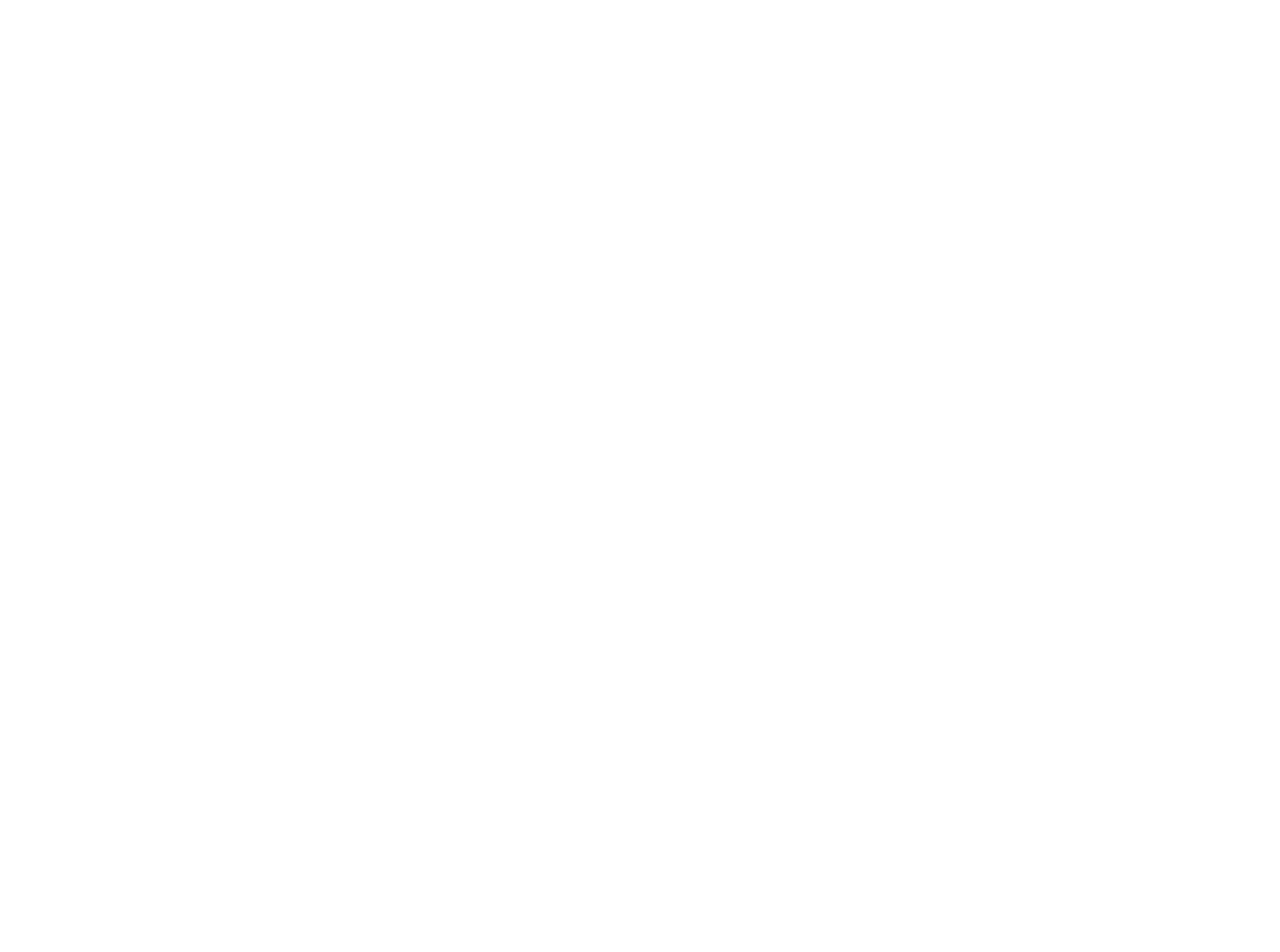
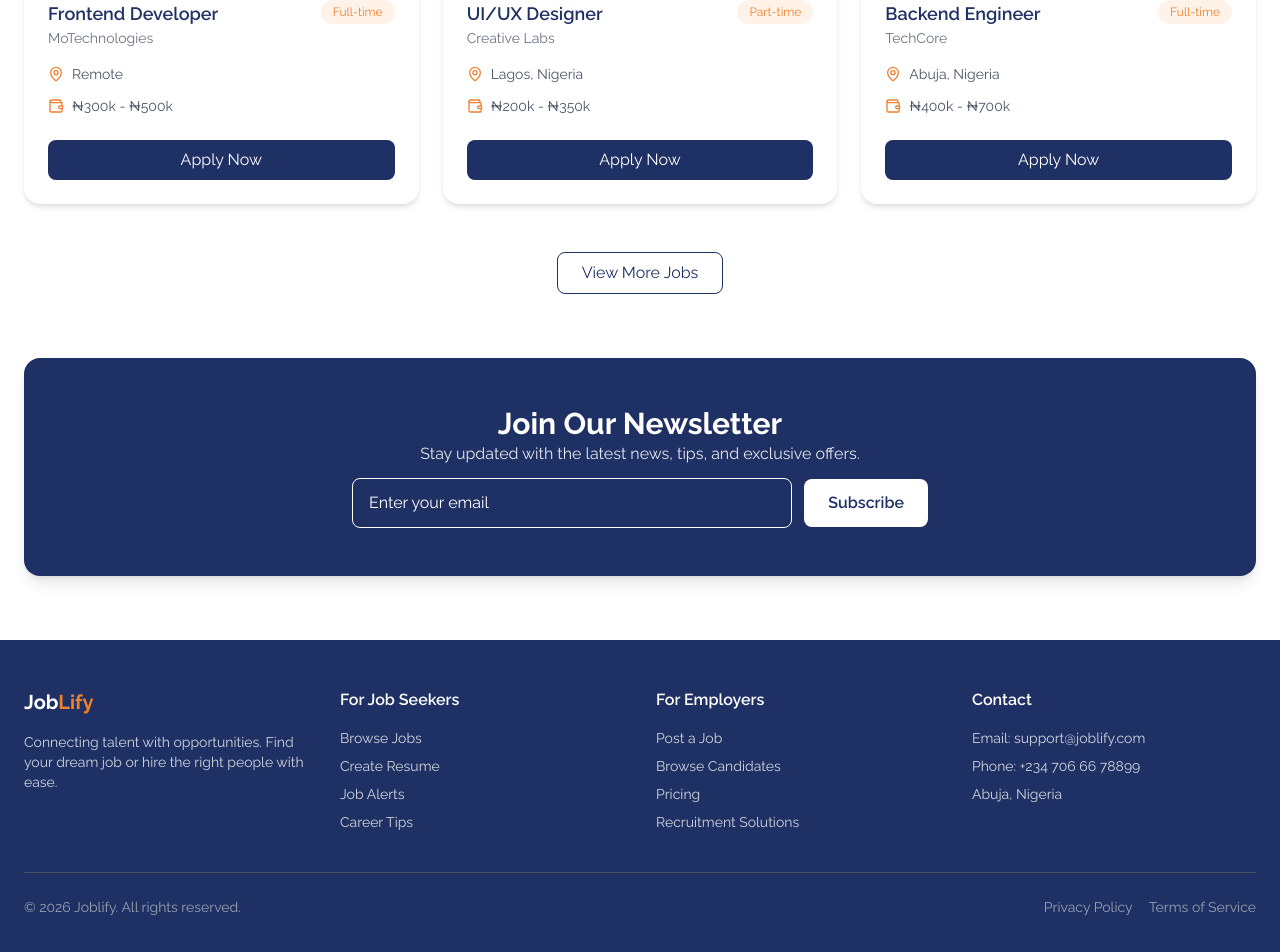
Before and after one commit to alimuhammeddev/joblify, a Next.js app: page / in a window 1280 px wide. Shown: the part 1051-2003 px from the top of the page. Before the commit the page ends 1043 px from the top, so only its background shows below. Built offline with nearby package versions, Linux system fonts and the light colour scheme.

Commit message:
worked on latest job,cta, and footer

```diff
--- /dev/null
+++ b/app/about/page.tsx
@@ -0,0 +1,11 @@
+import Navbar from "@/components/Navbar";
+
+export default function About() {
+    return (
+        <section>
+            <div>
+                <Navbar />
+            </div>
+        </section>
+    )
+}
--- a/app/page.tsx
+++ b/app/page.tsx
@@ -1,4 +1,6 @@
 import Choose from "@/components/ChooseUs";
+import CTA from "@/components/Cta";
+import Footer from "@/components/Footer";
 import Hero from "@/components/Hero";
 import Navbar from "@/components/Navbar";
 import RecentJob from "@/components/RecentJob";
@@ -21,6 +23,14 @@
       <div>
         <RecentJob />
       </div>
+
+      <div>
+        <CTA />
+      </div>
+
+      <div>
+        <Footer />
+      </div>
     </section>
   );
 }
--- a/components/ChooseUs.tsx
+++ b/components/ChooseUs.tsx
@@ -25,10 +25,9 @@
   ];
 
   return (
-    <section className="max-w-7xl mx-auto px-4 sm:px-6 lg:px-8 mt-16 mb-16">
-      {/* Header */}
+    <section className="max-w-7xl mx-auto px-4 sm:px-6 lg:px-6 mt-16 mb-16">
       <div className="flex flex-col items-center mb-12">
-        <p className="lg:text-xl font-medium text-[#1F3064]">Why Choose Us</p>
+        <p className="lg:text-xl font-semibold text-[#1F3064]">Why Choose Us</p>
         <div className="w-28 h-0.5 bg-[#F0802D] mt-2"></div>
         <p className="text-gray-500 mt-2 text-center max-w-2xl">
           We combine innovation, dedication, and expertise to give you the best
@@ -36,7 +35,6 @@
         </p>
       </div>
 
-      {/* Cards */}
       <div className="grid grid-cols-1 sm:grid-cols-2 lg:grid-cols-4 gap-6">
         {features.map((item, index) => (
           <div
--- /dev/null
+++ b/components/Cta.tsx
@@ -0,0 +1,38 @@
+export default function CTA() {
+  return (
+    <section className="max-w-7xl mx-auto px-4 sm:px-6 lg:px-6 mt-16 mb-16">
+      <div className="bg-[#1F3064] rounded-2xl p-8 sm:p-12 text-center text-white shadow-lg">
+
+        {/* Heading */}
+        <h2 className="text-2xl sm:text-3xl font-bold">
+          Join Our Newsletter
+        </h2>
+
+        {/* Description */}
+        <p className="text-sm sm:text-base text-gray-200 mb-3 max-w-xl mx-auto">
+          Stay updated with the latest news, tips, and exclusive offers.
+        </p>
+
+        {/* Form */}
+        <form className="flex flex-col sm:flex-row items-center justify-center gap-3 max-w-xl mx-auto">
+
+          <input
+            type="email"
+            placeholder="Enter your email"
+            className="w-full sm:flex-1 px-4 py-3 rounded-lg placeholder:text-white focus:outline-none border border-white text-white"
+            required
+          />
+
+          <button
+            type="submit"
+            className="bg-white cursor-pointer text-[#1F3064] font-semibold px-6 py-3 lg:w-fit w-full rounded-lg hover:bg-gray-200 transition"
+          >
+            Subscribe
+          </button>
+
+        </form>
+
+      </div>
+    </section>
+  );
+}
--- /dev/null
+++ b/components/Footer.tsx
@@ -0,0 +1,95 @@
+export default function Footer() {
+  return (
+    <footer className="bg-[#1F3064] text-white">
+      <div className="max-w-7xl mx-auto px-4 sm:px-6 lg:px-6 py-12">
+        <div className="grid grid-cols-1 sm:grid-cols-2 lg:grid-cols-4 gap-8">
+          <div>
+            <h2 className="text-xl font-bold mb-4">
+              <span className="text-[#ffffff]">
+                Job<span className="text-[#F0802D]">Lify</span>
+              </span>
+            </h2>
+            <p className="text-sm text-gray-300">
+              Connecting talent with opportunities. Find your dream job or hire
+              the right people with ease.
+            </p>
+          </div>
+
+          <div>
+            <h3 className="font-semibold mb-4">For Job Seekers</h3>
+            <ul className="space-y-2 text-sm text-gray-300">
+              <li>
+                <a href="#" className="hover:text-white">
+                  Browse Jobs
+                </a>
+              </li>
+              <li>
+                <a href="#" className="hover:text-white">
+                  Create Resume
+                </a>
+              </li>
+              <li>
+                <a href="#" className="hover:text-white">
+                  Job Alerts
+                </a>
+              </li>
+              <li>
+                <a href="#" className="hover:text-white">
+                  Career Tips
+                </a>
+              </li>
+            </ul>
+          </div>
+
+          <div>
+            <h3 className="font-semibold mb-4">For Employers</h3>
+            <ul className="space-y-2 text-sm text-gray-300">
+              <li>
+                <a href="#" className="hover:text-white">
+                  Post a Job
+                </a>
+              </li>
+              <li>
+                <a href="#" className="hover:text-white">
+                  Browse Candidates
+                </a>
+              </li>
+              <li>
+                <a href="#" className="hover:text-white">
+                  Pricing
+                </a>
+              </li>
+              <li>
+                <a href="#" className="hover:text-white">
+                  Recruitment Solutions
+                </a>
+              </li>
+            </ul>
+          </div>
+
+          <div>
+            <h3 className="font-semibold mb-4">Contact</h3>
+            <ul className="space-y-2 text-sm text-gray-300">
+              <li>Email: support@joblify.com</li>
+              <li>Phone: +234 706 66 78899</li>
+              <li>Abuja, Nigeria</li>
+            </ul>
+          </div>
+        </div>
+
+        <div className="border-t border-gray-600 mt-10 pt-6 flex flex-col md:flex-row justify-between items-center text-sm text-gray-400 gap-4">
+          <p>© {new Date().getFullYear()} Joblify. All rights reserved.</p>
+
+          <div className="flex gap-4">
+            <a href="#" className="hover:text-white">
+              Privacy Policy
+            </a>
+            <a href="#" className="hover:text-white">
+              Terms of Service
+            </a>
+          </div>
+        </div>
+      </div>
+    </footer>
+  );
+}
--- a/components/Navbar.tsx
+++ b/components/Navbar.tsx
@@ -10,7 +10,7 @@
 
   return (
     <nav className="w-full bg-white shadow-sm top-0 z-50 fixed">
-      <div className="max-w-7xl mx-auto px-6 py-4 flex items-center justify-between">
+      <div className="max-w-7xl mx-auto md:px-6 px-4 py-4 flex items-center justify-between">
 
         {/* Logo */}
         <div className="text-xl font-bold text-gray-800">
@@ -19,15 +19,15 @@
 
         {/* Desktop Links */}
         <div className="hidden md:flex space-x-8 text-gray-700 font-medium">
-          <a href="#" className="hover:text-[#F0802D] text-[#1F3064] transition">Home</a>
-          <a href="#" className="hover:text-[#F0802D] text-[#1F3064] transition">About</a>
-          <a href="#" className="hover:text-[#F0802D] text-[#1F3064] transition">Jobs</a>
-          <a href="#" className="hover:text-[#F0802D] text-[#1F3064] transition">Contact</a>
+          <a href="/" className="hover:text-[#F0802D] text-[#1F3064] transition">Home</a>
+          <a href="/about" className="hover:text-[#F0802D] text-[#1F3064] transition">About</a>
+          <a href="/jobs" className="hover:text-[#F0802D] text-[#1F3064] transition">Jobs</a>
+          <a href="/contact" className="hover:text-[#F0802D] text-[#1F3064] transition">Contact</a>
         </div>
 
         {/* Desktop Buttons */}
         <div className="hidden md:flex items-center space-x-4">
-          <button className="text-[#1F3064] border border-[#1F3064] px-4 py-2 rounded-lg hover:text-[#FFFFFF] hover:bg-[#F0802D] hover:border-[#F0802D] cursor-pointer transition">
+          <button className="text-[#1F3064] border border-[#1F3064] px-4 py-2 rounded-lg hover:text-[#FFFFFF] hover:bg-[#1F3064] hover:border-[#1F3064] cursor-pointer transition">
             Login
           </button>
           <button className="bg-[#F0802D] text-white px-4 py-2 rounded-lg cursor-pointer hover:bg-[#E67E22] transition">
--- a/components/RecentJob.tsx
+++ b/components/RecentJob.tsx
@@ -1,14 +1,86 @@
+import { MapPin, Wallet } from "lucide-react";
+
 export default function RecentJob() {
+  const jobs = [
+    {
+      id: 1,
+      title: "Frontend Developer",
+      company: "MoTechnologies",
+      location: "Remote",
+      type: "Full-time",
+      salary: "₦300k - ₦500k",
+    },
+    {
+      id: 2,
+      title: "UI/UX Designer",
+      company: "Creative Labs",
+      location: "Lagos, Nigeria",
+      type: "Part-time",
+      salary: "₦200k - ₦350k",
+    },
+    {
+      id: 3,
+      title: "Backend Engineer",
+      company: "TechCore",
+      location: "Abuja, Nigeria",
+      type: "Full-time",
+      salary: "₦400k - ₦700k",
+    },
+  ];
+
   return (
-    <section className="max-w-7xl mx-auto px-4 sm:px-6 lg:px-8 mt-16 mb-16">
+    <section className="max-w-7xl mx-auto px-4 sm:px-6 lg:px-6 mt-16 mb-16">
       <div className="flex flex-col items-center mb-12">
-        <p className="lg:text-xl font-medium text-[#1F3064]">Latest Jobs</p>
+        <p className="lg:text-xl font-semibold text-[#1F3064]">Latest Jobs</p>
         <div className="w-28 h-0.5 bg-[#F0802D] mt-2"></div>
         <p className="text-gray-500 mt-2 text-center max-w-2xl">
           Explore the latest job opportunities across various industries and
           locations.
         </p>
       </div>
+
+      <div className="grid gap-6 md:grid-cols-2 lg:grid-cols-3">
+        {jobs.map((job) => (
+          <div
+            key={job.id}
+            className="bg-white rounded-2xl shadow-md p-6 hover:shadow-xl transition duration-300"
+          >
+            <div className="flex justify-between items-start">
+              <div>
+                <h3 className="text-lg font-semibold text-[#1F3064]">
+                  {job.title}
+                </h3>
+                <p className="text-sm text-gray-500">{job.company}</p>
+              </div>
+              <span className="text-xs bg-[#F0802D]/10 text-[#F0802D] px-3 py-1 rounded-full">
+                {job.type}
+              </span>
+            </div>
+
+            <div className="mt-4 space-y-3 text-sm text-gray-600">
+              <div className="flex items-center gap-2">
+                <MapPin size={16} className="text-[#F0802D]" />
+                <span>{job.location}</span>
+              </div>
+
+              <div className="flex items-center gap-2">
+                <Wallet size={16} className="text-[#F0802D]" />
+                <span>{job.salary}</span>
+              </div>
+            </div>
+
+            <button className="mt-6 w-full cursor-pointer bg-[#1F3064] text-white py-2 rounded-lg hover:bg-[#16254d] transition">
+              Apply Now
+            </button>
+          </div>
+        ))}
+      </div>
+
+      <div className="flex justify-center mt-12">
+        <button className="px-6 py-2 border cursor-pointer border-[#1F3064] text-[#1F3064] rounded-lg hover:bg-[#1F3064] hover:text-white transition">
+          View More Jobs
+        </button>
+      </div>
     </section>
   );
 }
```
